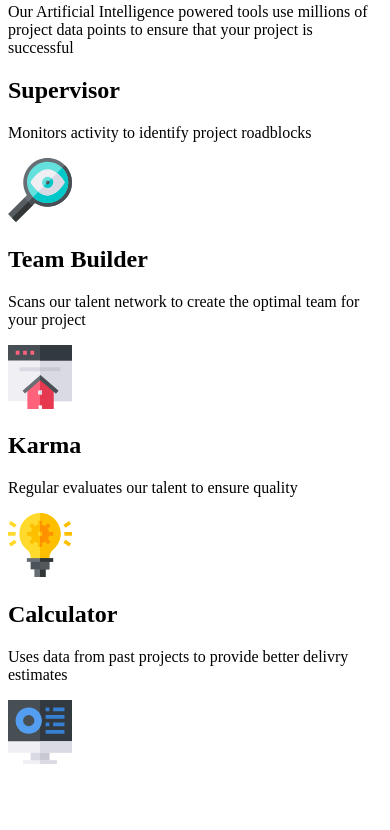
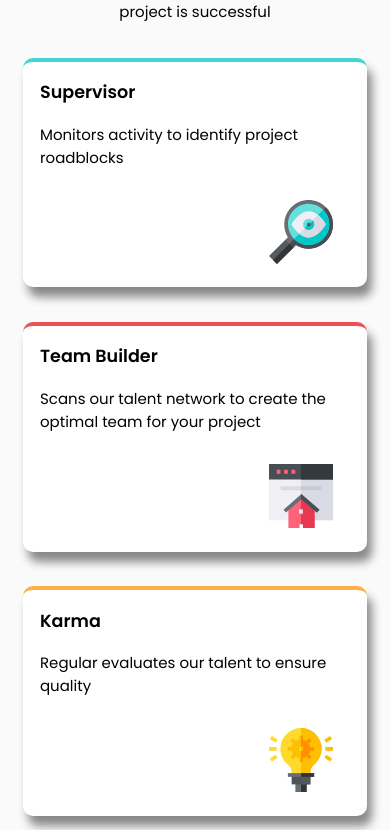
Before and after one commit to realadebimpe/four-card-feature-section, a plain HTML site: page index.html in a window 390 px wide. Shown: the part 151-981 px from the top of the page. Before the commit the page ends 927 px from the top, so only its background shows below. Drawn offline with Linux system fonts and the light colour scheme.

Commit message:
completed mobile version of the design

```diff
--- a/css/style.css
+++ b/css/style.css
@@ -1,3 +1,80 @@
-body{
-    font-size: 15px;
+@import url('https://fonts.googleapis.com/css?family=Poppins:200,400,600&display=swap');
+
+:root {
+
+    /* primary color */
+    --Red: hsl(0, 78%, 62%);
+    --Cyan: hsl(180, 62%, 55%);
+    --Orange: hsl(34, 97%, 64%);
+    --Blue: hsl(212, 86%, 64%);
+
+    /* Neutral */
+    --Very-Dark-Blue: hsl(234, 12%, 34%);
+    --Grayish-Blue: hsl(229, 6%, 66%);
+    --Very-Light-Gray: hsl(0, 0%, 98%);
+
+    /* Typography */
+    --Font-size: 15px;
 }
+
+body {
+    margin: 0;
+    padding: 0;
+    font-size: var(--Font-size);
+    font-family: 'Poppins', sans-serif;
+    background-color:var(--Very-Light-Gray);
+}
+
+.wrapper{
+    /* margin: 20% 20% 20% 20%; */
+    text-align: center;
+    margin: 0 2% 0 2%;
+}
+
+h2 span{
+   font-weight: 600;
+   display: block;
+}
+
+h2{
+    font-weight: 200;
+    width: 0 100% 0 100%;
+}
+
+.all-Cards{
+    margin: 8% 4% 8% 4%;
+    text-align: left;
+}
+
+.card{
+   background-color: white;
+   max-width: 0 50px;
+   border-top-width: 4px;
+   border-top-style: solid;
+   padding: 0 0 5% 5%;
+   box-shadow: 5px 10px 10px #888888;
+   border-radius: 10px;
+   margin-top: 10%;
+}
+
+.card:nth-child(1){
+    border-top-color: var(--Cyan);
+}
+
+.card:nth-child(2){
+    border-top-color: var(--Red);
+}
+
+.card:nth-child(3){
+    border-top-color: var(--Orange);
+}
+
+.card:nth-child(4){
+    border-top-color: var(--Blue);
+}
+
+
+ img{
+     margin-left: 70%;
+     padding: 5% 10% 0 0;
+ }
--- a/index.html
+++ b/index.html
@@ -1,40 +1,48 @@
 <!DOCTYPE html>
 <html lang="en">
+
 <head>
     <meta charset="UTF-8">
     <meta name="viewport" content="width=device-width, initial-scale=1.0">
     <title>Four card feature session</title>
 </head>
+<link rel="stylesheet" href="css/style.css">
+
 <body>
     <div class="wrapper">
 
-        <h1>Reliable, efficient and delivery Powered by Technology</h1>
-        <p>Our Artificial Intelligence powered tools use millions of project data points to ensure that your project is successful </p>
+        <h2>Reliable, efficient delivery <span>Powered by Technology</span> </h2>
+        <p>Our Artificial Intelligence powered tools use millions of project data points to ensure that your project
+            is successful
+        </p>
 
-        <div class="card-1">
-          <h2>Supervisor</h2>
+        <div class="all-Cards">
+            <div class="card">
+                <h3>Supervisor</h3>
                 <p>Monitors activity to identify project roadblocks</p>
                 <img src="images/icon-supervisor.svg" alt="icon-supervisor">
             </div>
 
-        <div class="card-2">
-            <h2>Team Builder</h2>
+            <div class="card">
+                <h3>Team Builder</h3>
                 <p>Scans our talent network to create the optimal team for your project</p>
                 <img src="images/icon-team-builder.svg" alt="icon-team-builder">
             </div>
 
-        <div class="card-3">
-            <h2>Karma</h2>
-            <p>Regular evaluates our talent to ensure quality                               </p>
+            <div class="card">
+                <h3>Karma</h3>
+                <p>Regular evaluates our talent to ensure quality </p>
                 <img src="images/icon-karma.svg" alt="icon-karma">
             </div>
 
-        <div class="card-4">
-            <h2>Calculator</h2>
+            <div class="card">
+                <h3>Calculator</h3>
                 <p>Uses data from past projects to provide better delivry estimates</p>
                 <img src="images/icon-calculator.svg" alt="icon-calculator">
+            </div>
         </div>
 
     </div>
 </body>
+
 </html>
```
Lines whose indentation alone changed are shown as unchanged.
